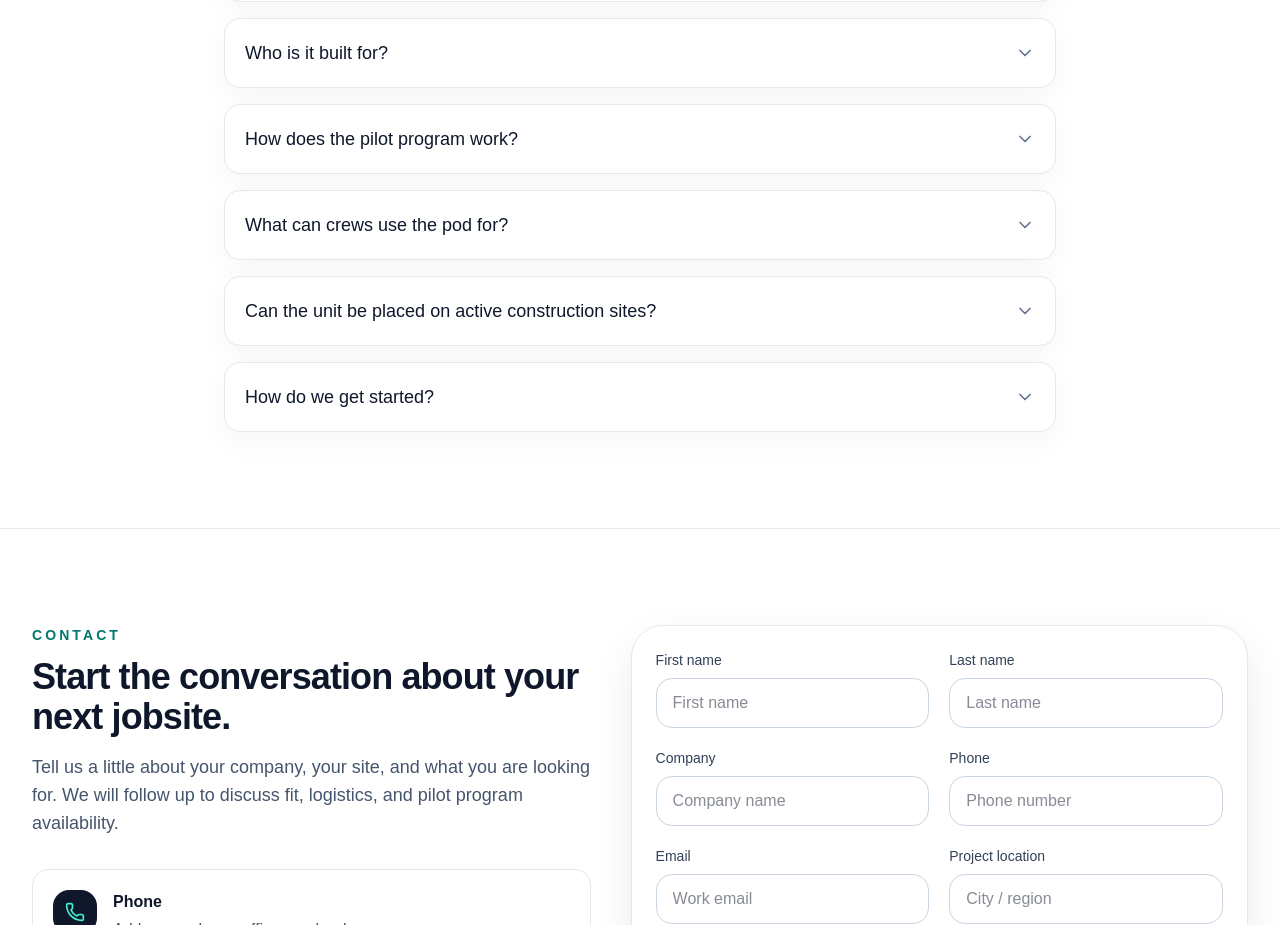
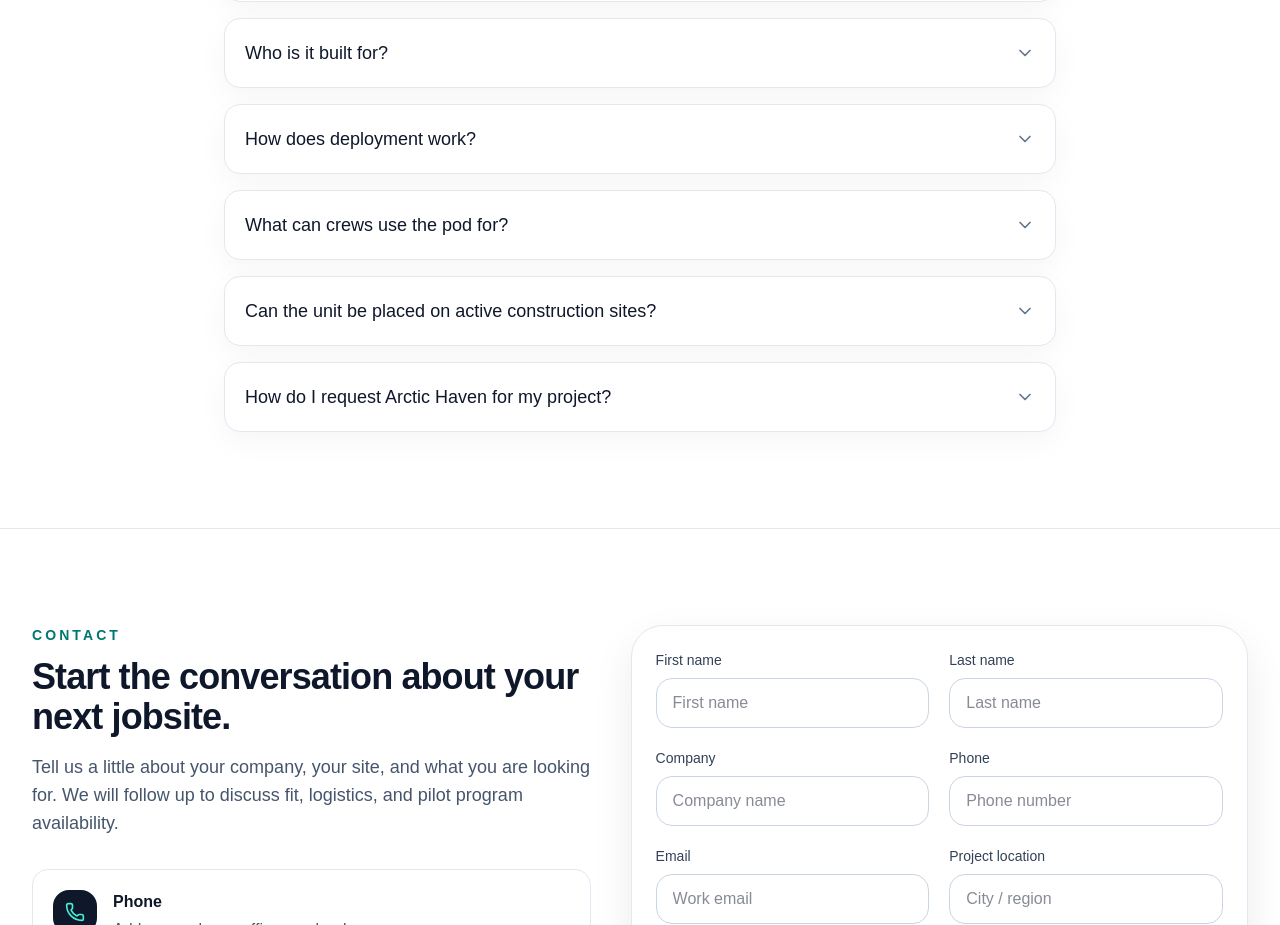
Before and after one commit to brad733/arctic, a Next.js app: page / in a window 1280 px wide. Shown: the part 4563-5488 px from the top of the page. Built offline with nearby package versions, Linux system fonts and the light colour scheme.

Commit message:
Update FAQ and remove pilot language

```diff
--- a/app/page.js
+++ b/app/page.js
@@ -28,8 +28,8 @@ const faqs = [
     a: "It is built for general contractors, subcontractors, builders, and project teams that want to improve worker comfort, demonstrate heat-safety leadership, and bring a more professional break solution to active jobsites.",
   },
   {
-    q: "How does the pilot program work?",
-    a: "We place an Arctic Haven unit on a qualifying jobsite for a defined pilot period, align on logistics and usage expectations, and gather real-world feedback from your team so you can evaluate the impact before scaling.",
+    q: "How does deployment work?",
+    a: "Arctic Haven is delivered and positioned on your jobsite based on project needs, crew size, and site logistics.  We coordinate placement, access, and setup to ensure a smooth, low disruption deployment.",
   },
   {
     q: "What can crews use the pod for?",
@@ -40,8 +40,8 @@ const faqs = [
     a: "Yes. Arctic Haven is designed around practical jobsite deployment. Placement, access, and power requirements are reviewed with your team before installation to help ensure a smooth setup.",
   },
   {
-    q: "How do we get started?",
-    a: "Use the contact form below to request a conversation. We will reach out to discuss your site, crew size, timing, and whether a pilot program is the right fit.",
+    q: "How do I request Arctic Haven for my project?",
+    a: "Contact our team to discuss your project timeline, crew size, and jobsite requirements.  We'll help determine the best deployment approach for your needs.",
   },
 ];
 
```
